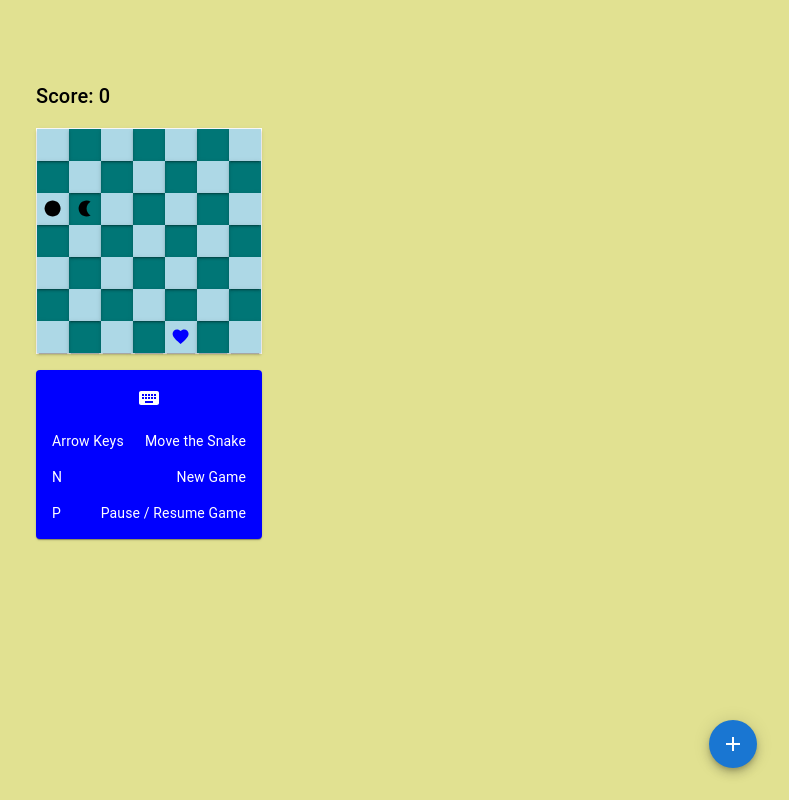
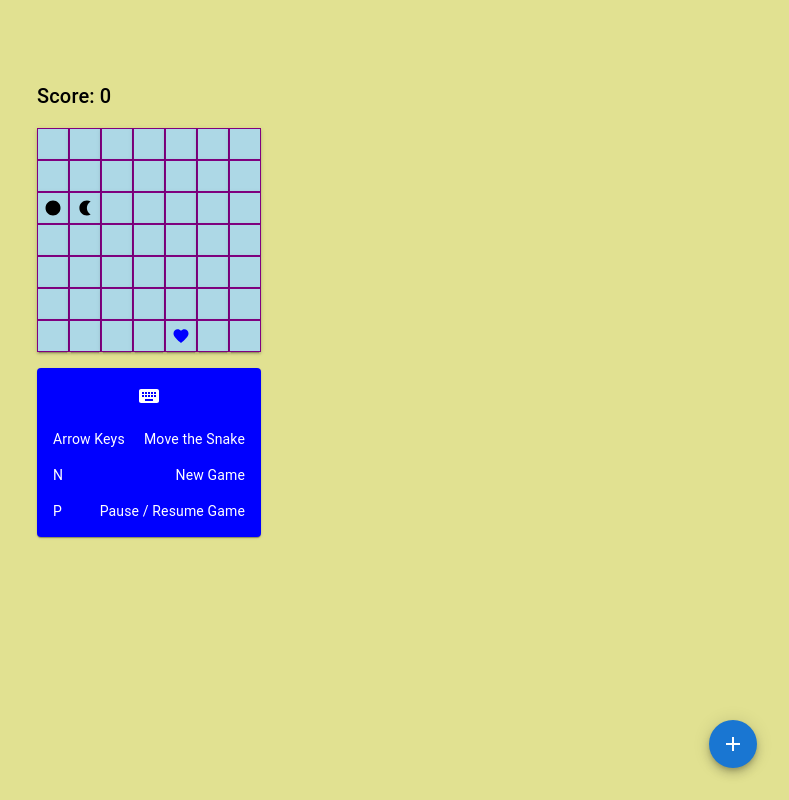
Before and after one commit to seanluong/snake, a React (Vite) app: page / in a window 1280 px wide. Shown: the whole page, without its empty margins (491-1280 px from the left). Built offline with nearby package versions, Linux system fonts and the light colour scheme.

Commit message:
Do not differentiate light and dark cells

```diff
--- a/src/components/Board.tsx
+++ b/src/components/Board.tsx
@@ -14,8 +14,6 @@ export const Board = () => {
     });
     return (
         <Stack direction="column" sx={{
-            bgcolor: "darkcyan",
-            border: "1px solid white",
             width: `calc(${cellSize} * ${columnCount})`
         }}>
         {
--- a/src/components/board/Cell.tsx
+++ b/src/components/board/Cell.tsx
@@ -11,8 +11,6 @@ interface CellProps {
 
 const cellSize = "2rem";
 
-const isDarkCell = (rowIndex: number, columnIndex: number) => (rowIndex + columnIndex) % 2 === 0;
-
 const snakePartAt = (rowIndex: number, columnIndex: number, snake: Snake) =>
     snake.body.find((cell) => cell.coordinate.rowIndex === rowIndex && cell.coordinate.columnIndex === columnIndex);
 
@@ -23,19 +21,15 @@ export const Cell = ({ rowIndex, columnIndex }: CellProps) => {
     const { gameState } = useGameStateContext();
     const { snake, apples } = gameState;
 
-    const bgcolor = (rowIndex: number, columnIndex: number) => {
-        if (isDarkCell(rowIndex, columnIndex)) {
-            return "lightblue";
-        }
-        return "rgba(0, 0, 0, 0.15)";
-    }
     const snakePart = snakePartAt(rowIndex, columnIndex, snake);
+    const apple = isApple(rowIndex, columnIndex, apples);
     return (
         <Paper key={`column-${columnIndex}`}
             elevation={2}
             sx={{
                 flex: `1 1 ${cellSize}`,
-                bgcolor: bgcolor(rowIndex, columnIndex),
+                bgcolor: "lightblue",
+                border: "1px solid purple",
                 borderRadius: 0,
                 display: "flex",
                 justifyContent: "center",
@@ -46,7 +40,7 @@ export const Cell = ({ rowIndex, columnIndex }: CellProps) => {
                 <SnakeCell snakePart={snakePart} />
             }
             {
-                isApple(rowIndex, columnIndex, apples) &&
+                apple &&
                 <FavoriteIcon sx={{
                     color: "blue",
                     width: "60%",
```
